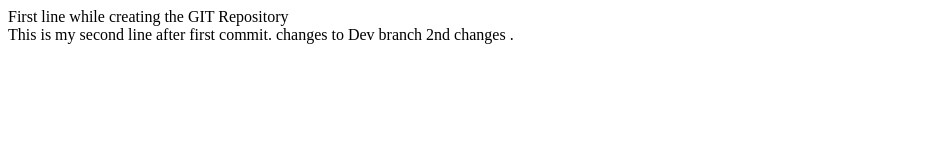
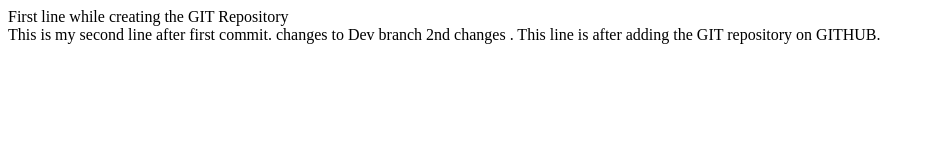
Before and after one commit to niraj1234/firstgitrepo, a plain HTML site: page index.html in a window 1280 px wide. Shown: the whole page, without its empty margins (0-935 px from the left). Drawn offline with Linux system fonts and the light colour scheme.

Commit message:
File after GITHUB Repository creation

```diff
--- a/index.html
+++ b/index.html
@@ -4,5 +4,6 @@
 	First line while creating the GIT Repository<br>
 	This is my second line after first commit.
 	changes to Dev branch 2nd changes .
+	This line is after adding the GIT repository on GITHUB.
 </body>
 </html>
```
